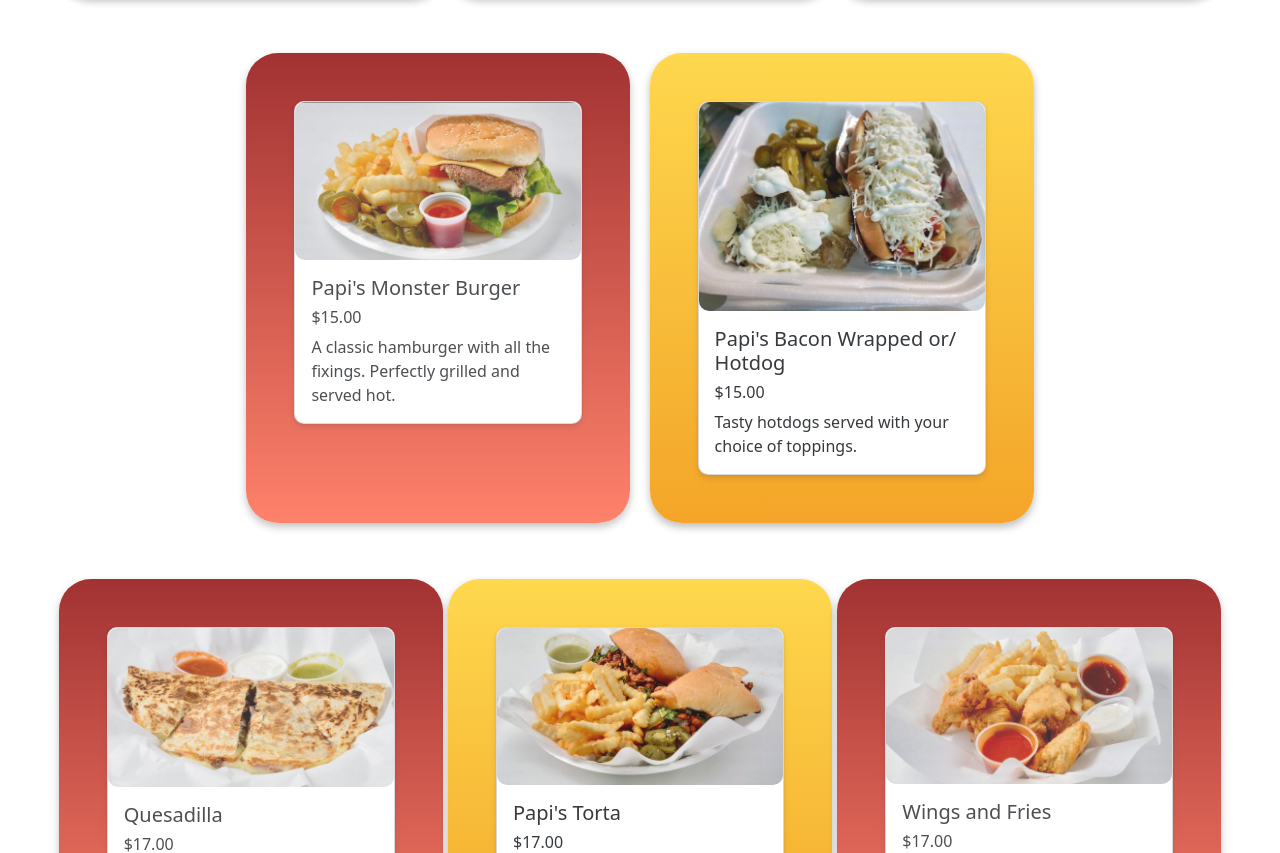
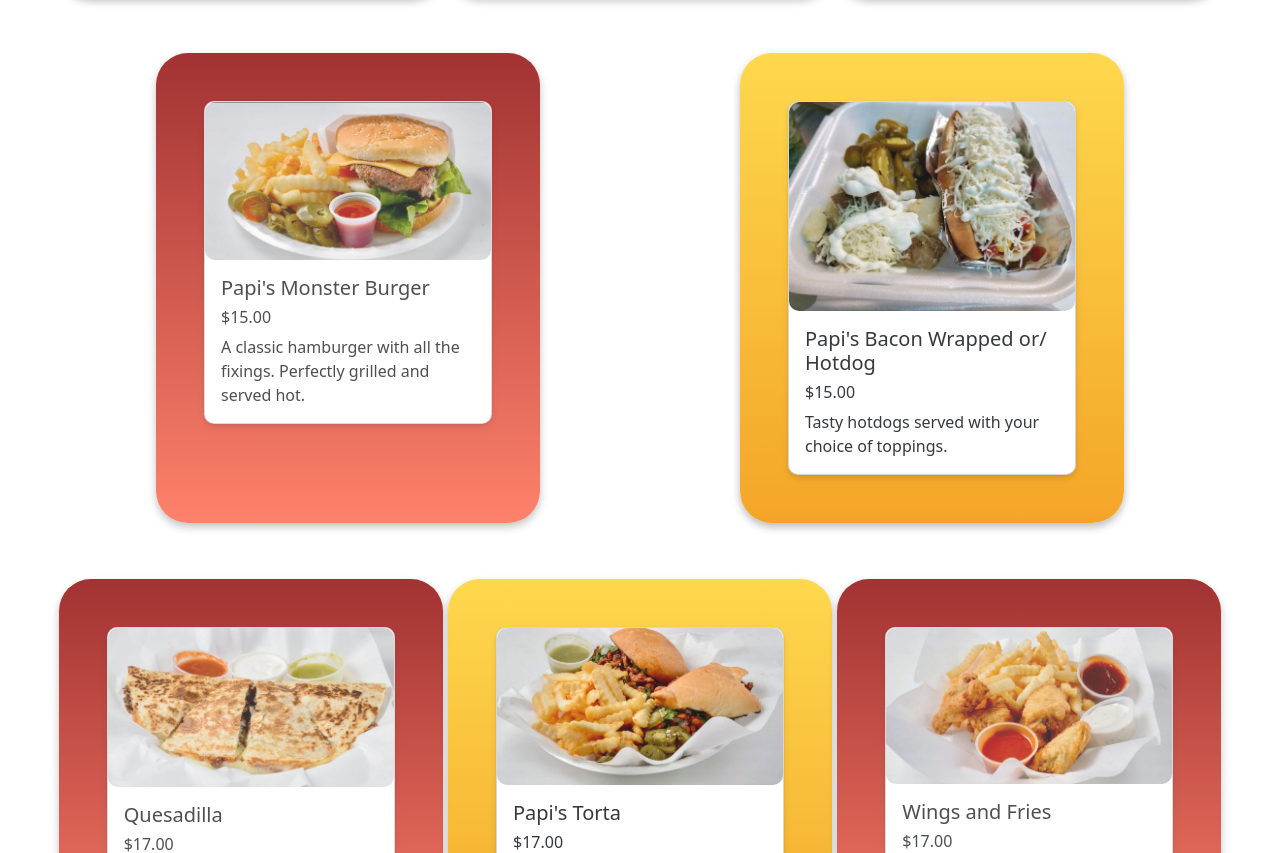
Before and after one commit to zeth-owen/Papi-s-Taco-Truck, a plain HTML site: page index.html in a window 1280 px wide. Shown: the part 1900-2753 px from the top of the page. Drawn offline with nearby package versions, Linux system fonts and the light colour scheme.

Commit message:
reverted back

```diff
--- a/index.html
+++ b/index.html
@@ -189,7 +189,7 @@
     </div>
 </section>
 
-<section class="card-container2">
+<section class="card-container">
     <div class = background-redContainer>
     <div class="card" style="width: 18rem;">
         <img src="assets/hamburger.jpg" class="card-img-top" alt="Hamburger">
--- a/styles.css
+++ b/styles.css
@@ -152,16 +152,7 @@ img.logo.mb-3 {
     align-content: center;
 }
 
-.card-container2 {
-    height: auto;
-    width: 63vw;
-    display: flex;
-    flex-direction: row;
-    justify-content: space-around;
-    flex-wrap: wrap;
-    margin: 3.5em auto;
-    align-content: center;
-}
+
 
 .card {
     border-radius: 10px;
```
